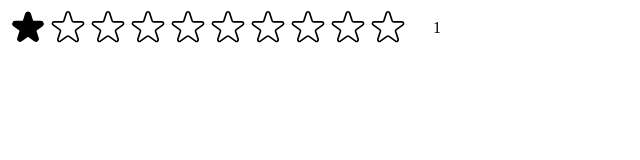
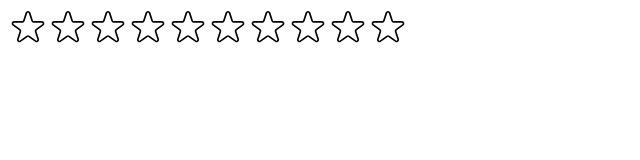
Before and after one commit to kshenukaishan/popcorn-app, a React (Create React App) app: page / in a window 1280 px wide. Shown: the top 160 px of the page, without its empty margins (0-640 px from the left). Built offline with nearby package versions, Linux system fonts and the light colour scheme.

Commit message:
handle hover effects on stars component

```diff
--- a/src/StarRating.jsx
+++ b/src/StarRating.jsx
@@ -16,7 +16,8 @@
 };
 
 export default function StarRating({ maxRating = 10 }) {
-  const [rating, setRating] = useState(1);
+  const [rating, setRating] = useState(0);
+  const [tempRating, setTempRating] = useState(0);
 
   function handleRating(rating) {
     setRating(rating);
@@ -28,12 +29,14 @@
         {Array.from({ length: maxRating }, (_, i) => (
           <Star
             key={i}
+            full={tempRating ? tempRating >= i + 1 : rating >= i + 1}
             onRate={() => handleRating(i + 1)}
-            full={rating >= i + 1}
+            onHoverIn={() => setTempRating(i + 1)}
+            onHoverOut={() => setTempRating(0)}
           />
         ))}
       </div>
-      <p style={textStyle}>{rating || ""}</p>
+      <p style={textStyle}>{tempRating || rating || ""}</p>
     </div>
   );
 }
@@ -45,9 +48,14 @@
   cursor: "pointer",
 };
 
-function Star({ onRate, full }) {
+function Star({ onRate, full, onHoverIn, onHoverOut }) {
   return (
-    <span role="button" style={starStyle} onClick={onRate}>
+    <span
+      role="button"
+      style={starStyle}
+      onClick={onRate}
+      onMouseEnter={onHoverIn}
+      onMouseLeave={onHoverOut}>
       {full ? (
         <svg
           xmlns="http://www.w3.org/2000/svg"
```
